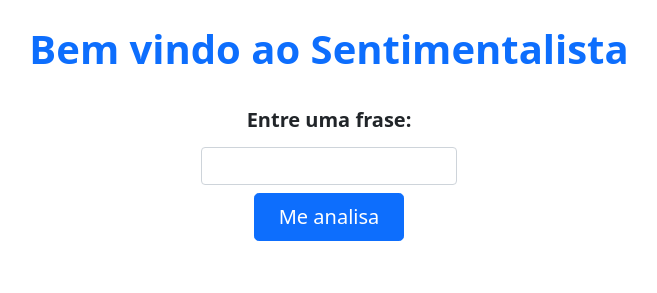
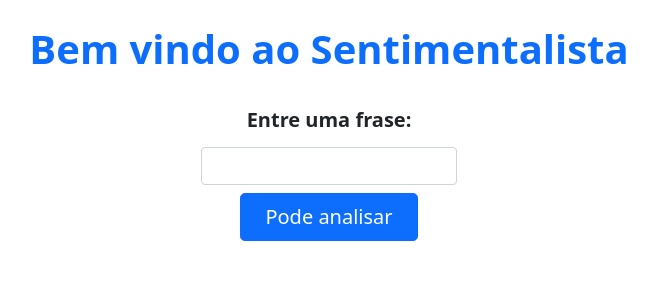
Before and after one commit to thiagonogueira/sentiment-analysis-ptbr, a Flask app: page / in a window 1280 px wide. Shown: the part 215-508 px from the top of the page, without its empty margins (311-968 px from the left). Run offline with Flask 2, Linux system fonts and the light colour scheme; parts of the project's set-up code (start-up, migrations or seed data) failed here and were passed over; some libraries are stand-ins or nearby versions.

Commit message:
nome do botão

```diff
--- a/templates/index.html
+++ b/templates/index.html
@@ -21,7 +21,7 @@
                     <input type="text" class="form-control" id="name" name="name" style="max-width: 256px;">
                   </div>
                 <div class="d-grid gap-2 d-sm-flex justify-content-sm-center my-2">
-                  <button type="submit" class="btn btn-primary btn-lg px-4 gap-3">Me analisa</button>
+                  <button type="submit" class="btn btn-primary btn-lg px-4 gap-3">Pode analisar</button>
                 </div>
             </div>
         </form>
```
